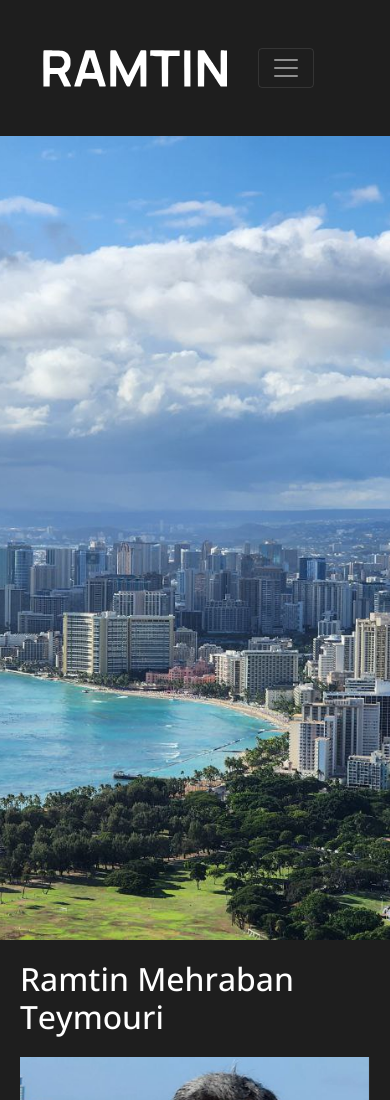
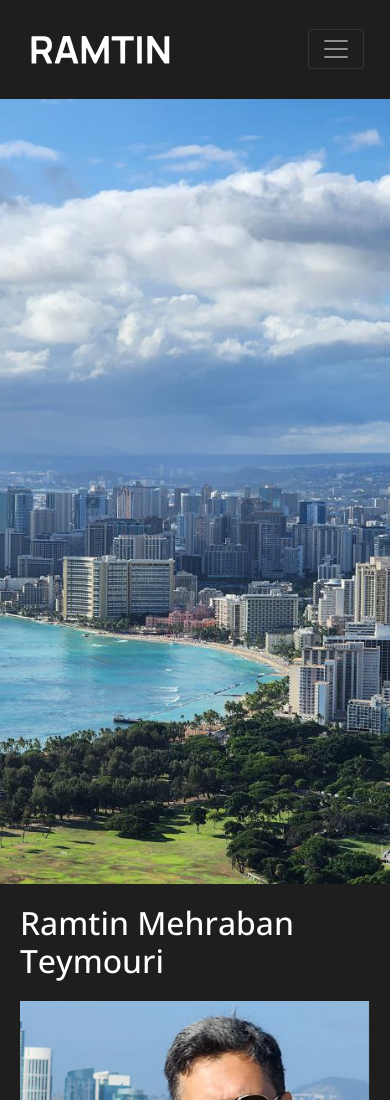
Before and after one commit to ramtinteymouri/ramtin-photography, a plain HTML site: page index.html in a window 390 px wide. Shown: the top 1100 px of the page. Drawn offline with nearby package versions, Linux system fonts and the light colour scheme.

Commit message:
updated the header style

```diff
--- a/css/styles.css
+++ b/css/styles.css
@@ -18,6 +18,9 @@ body {
     line-height: 1.6;
     color: var(--text-color);
 }
+main {
+    padding-top: 80px;
+}
 
 .page-header {
     display: flex;
@@ -26,6 +29,12 @@ body {
     width: calc(100% - 40px);
     padding: 20px;
     font-size: 25px;
+    position: fixed;
+    top: 0;
+    left: 0;
+    background-color: var(--primary-color);
+    z-index: 1000;
+    width: 100%;
 }
 
 .page-header__item {
@@ -164,9 +173,16 @@ button {
     .page-header {
         flex-direction: column;
         align-items: flex-start;
+        padding: 10px; /* Reduced padding for smaller screens */
+        font-size: 20px; /* Reduced font size for smaller screens */
     }
 
     .navigation-list {
         display: none;
     }
+
+    .navbar-brand img {
+        width: 150px; /* Adjust logo size for smaller screens */
+        height: auto;
+    }
 }
```
